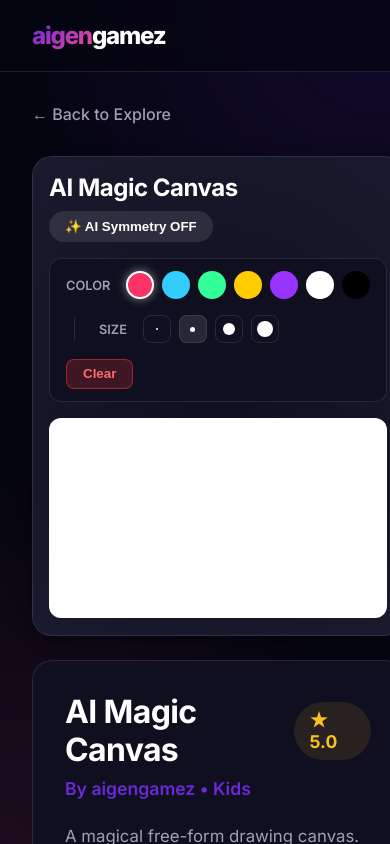
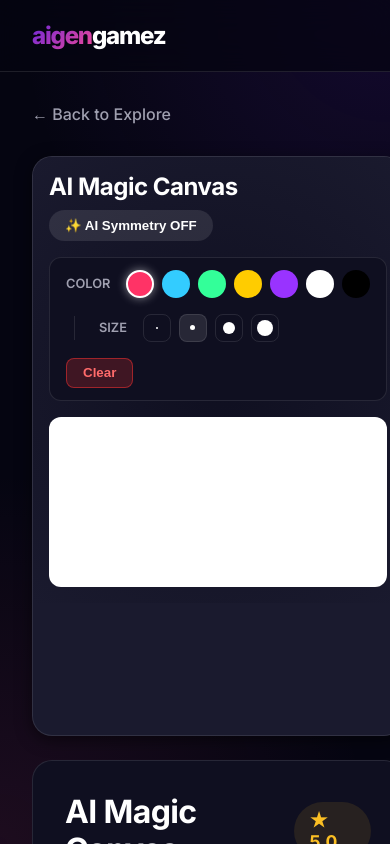
Before and after one commit to gefena/aigengamez, a Next.js app: page /games/ai-canvas in a window 390 px wide. Shown: the top 844 px of the page. Built offline with nearby package versions, Linux system fonts and the light colour scheme.

Commit message:
fix(canvas): fix right/bottom cutoff on mobile - stretch container and increase height

```diff
--- a/src/app/games/[id]/page.module.css
+++ b/src/app/games/[id]/page.module.css
@@ -47,8 +47,8 @@
   box-shadow: var(--shadow-md);
   position: relative;
   display: flex;
-  align-items: center;
-  justify-content: center;
+  align-items: stretch;
+  justify-content: stretch;
 }
 
 .gameDetails {
@@ -126,7 +126,49 @@
 .gameTitle {
   font-size: 1.5rem;
   color: var(--text-primary);
-  margin-bottom: 0.25rem;
+  margin-bottom: 0.5rem;
+}
+
+.difficultySelector {
+  display: flex;
+  align-items: center;
+  gap: 0.25rem;
+  margin-bottom: 1.5rem;
+  background: var(--bg-primary);
+  padding: 0.35rem;
+  border-radius: var(--radius-full);
+  border: 1px solid var(--border-color);
+}
+
+.difficultyLabel {
+  font-size: 0.85rem;
+  color: var(--text-secondary);
+  font-weight: 500;
+  padding-left: 0.75rem;
+  margin-right: 0.25rem;
+}
+
+.diffBtn {
+  background: transparent;
+  border: none;
+  color: var(--text-secondary);
+  font-size: 0.85rem;
+  padding: 0.4rem 0.8rem;
+  border-radius: var(--radius-full);
+  cursor: pointer;
+  font-weight: 600;
+  transition: all var(--transition-fast);
+}
+
+.diffBtn:hover:not(.activeDiff) {
+  color: var(--text-primary);
+  background: rgba(255, 255, 255, 0.05);
+}
+
+.activeDiff {
+  background: var(--accent-primary);
+  color: white;
+  box-shadow: var(--shadow-sm);
 }
 
 .gameDesc {
@@ -213,14 +255,14 @@
 
   .gameContainer {
     aspect-ratio: auto;
-    min-height: 500px;
+    min-height: 560px;
   }
 }
 
 @media (max-width: 640px) {
   .gameContainer {
     aspect-ratio: auto;
-    min-height: 480px;
+    min-height: 580px;
   }
 
   .gameInner {
--- a/src/app/games/[id]/page.tsx
+++ b/src/app/games/[id]/page.tsx
@@ -395,8 +395,8 @@
       </div>
 
       {/* Canvas Area */}
-      <div style={{ flex: 1, background: 'white', borderRadius: 'var(--radius-md)', overflow: 'hidden', cursor: 'crosshair', border: '1px solid var(--border-color)', width: '100%', minHeight: '200px' }}>
-        <canvas ref={canvasRef} id="aiCanvas" style={{ width: '100%', height: '100%', touchAction: 'none' }} />
+      <div style={{ flex: 1, alignSelf: 'stretch', background: 'white', borderRadius: 'var(--radius-md)', overflow: 'hidden', cursor: 'crosshair', border: '1px solid var(--border-color)' }}>
+        <canvas ref={canvasRef} id="aiCanvas" style={{ width: '100%', height: '100%', touchAction: 'none', display: 'block' }} />
       </div>
     </div>
   );
```
